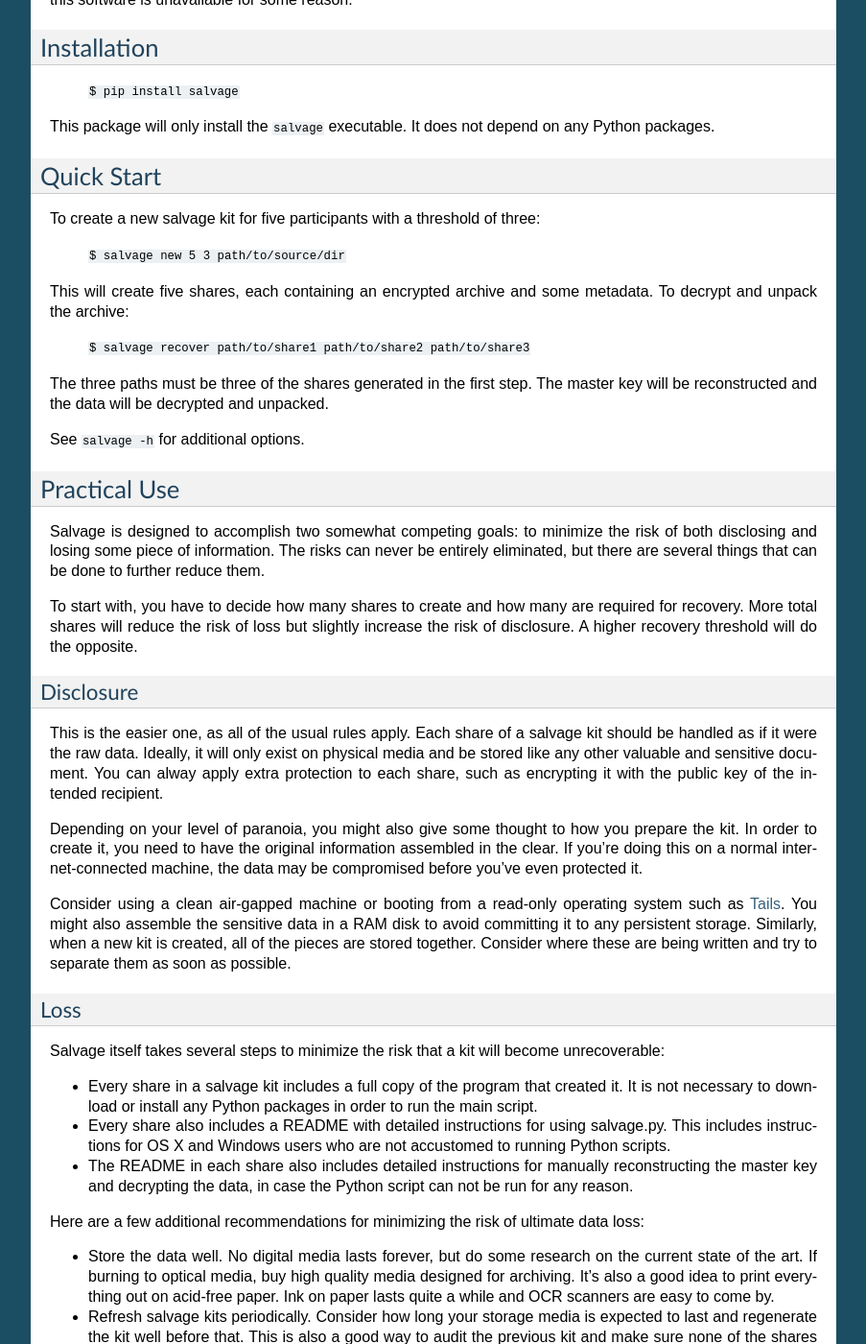
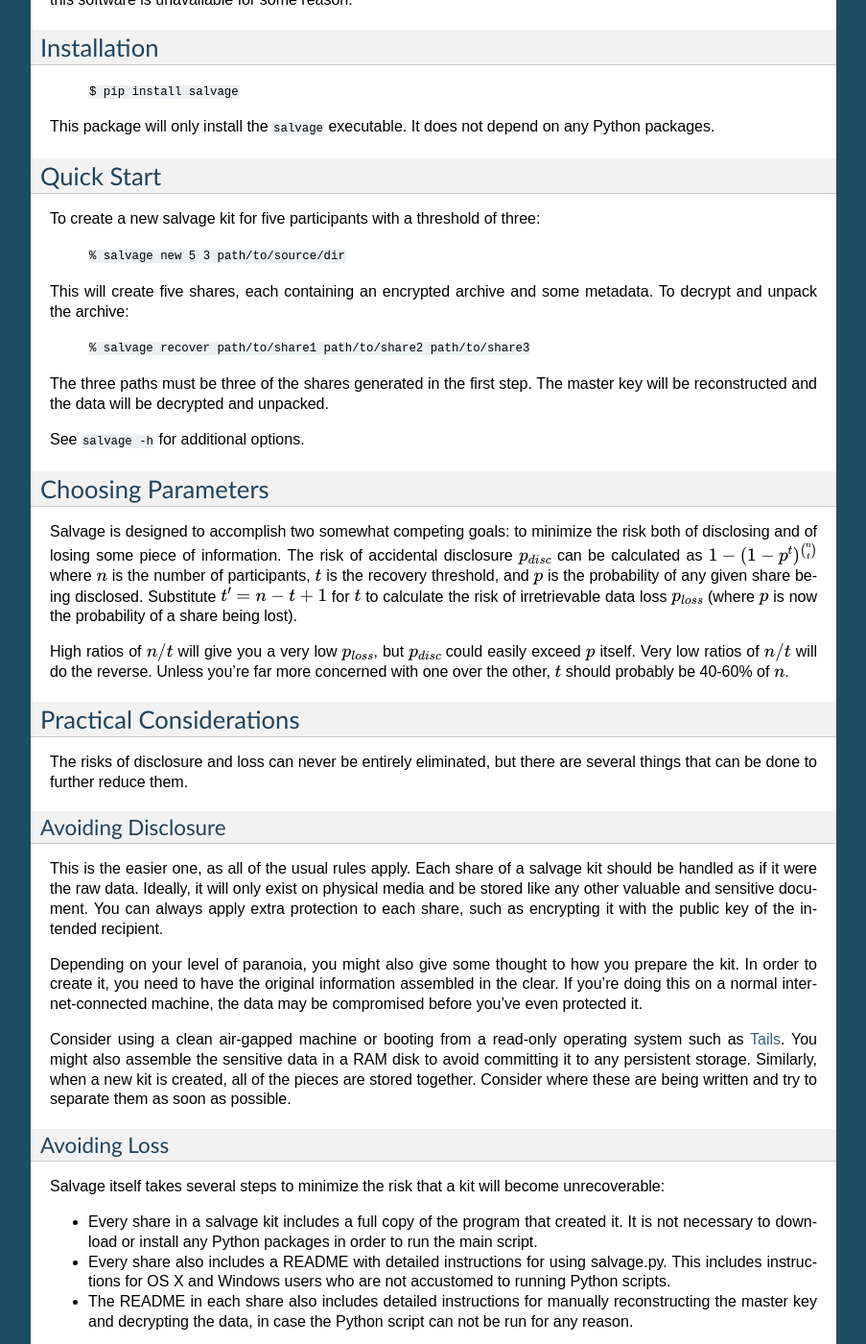
Before and after one commit to psagers/salvage, a Sphinx documentation site: the page built from docs/source/index.rst, in a window 1280 px wide and 1400 px high, scrolled down 363 px. Shown: the whole window at 96% size, without its empty margins (198-1101 px from the left). Built offline with Sphinx 7.4.7, drawn with Linux system fonts in a browser that asks for light colours; some of the changed text lies outside the part shown.

```diff
--- a/README.rst
+++ b/README.rst
@@ -34,12 +34,12 @@
 
 To create a new salvage kit for five participants with a threshold of three:
 
-    ``$ salvage new 5 3 path/to/source/dir``
+    ``% salvage new 5 3 path/to/source/dir``
 
 This will create five shares, each containing an encrypted archive and some
 metadata. To decrypt and unpack the archive:
 
-    ``$ salvage recover path/to/share1 path/to/share2 path/to/share3``
+    ``% salvage recover path/to/share1 path/to/share2 path/to/share3``
 
 The three paths must be three of the shares generated in the first step. The
 master key will be reconstructed and the data will be decrypted and unpacked.
--- a/docs/source/conf.py
+++ b/docs/source/conf.py
@@ -31,6 +31,7 @@
 extensions = [
     'sphinx.ext.autodoc',
     'sphinx.ext.viewcode',
+    'sphinx.ext.mathjax',
 ]
 
 # Add any paths that contain templates here, relative to this directory.
--- a/docs/source/index.rst
+++ b/docs/source/index.rst
@@ -4,27 +4,38 @@
 .. include:: ../../README.rst
 
 
-Practical Use
--------------
+Choosing Parameters
+-------------------
 
 Salvage is designed to accomplish two somewhat competing goals: to minimize the
-risk of both disclosing and losing some piece of information. The risks can
-never be entirely eliminated, but there are several things that can be done to
-further reduce them.
+risk both of disclosing and of losing some piece of information. The risk of
+accidental disclosure :math:`p_{disc}` can be calculated as :math:`1 - (1 -
+p^t)^\binom{n}{t}` where :math:`n` is the number of participants, :math:`t` is
+the recovery threshold, and :math:`p` is the probability of any given share
+being disclosed. Substitute :math:`t' = n - t + 1` for :math:`t` to calculate
+the risk of irretrievable data loss :math:`p_{loss}` (where :math:`p` is now the
+probability of a share being lost).
 
-To start with, you have to decide how many shares to create and how many are
-required for recovery. More total shares will reduce the risk of loss but
-slightly increase the risk of disclosure. A higher recovery threshold will do
-the opposite.
+High ratios of :math:`n/t` will give you a very low :math:`p_{loss}`, but
+:math:`p_{disc}` could easily exceed :math:`p` itself. Very low ratios of
+:math:`n/t` will do the reverse. Unless you're far more concerned with one over
+the other, :math:`t` should probably be 40-60% of :math:`n`.
 
 
-Disclosure
-~~~~~~~~~~
+Practical Considerations
+------------------------
+
+The risks of disclosure and loss can never be entirely eliminated, but there are
+several things that can be done to further reduce them.
+
+
+Avoiding Disclosure
+~~~~~~~~~~~~~~~~~~~
 
 This is the easier one, as all of the usual rules apply. Each share of a salvage
 kit should be handled as if it were the raw data. Ideally, it will only exist on
 physical media and be stored like any other valuable and sensitive document. You
-can alway apply extra protection to each share, such as encrypting it with the
+can always apply extra protection to each share, such as encrypting it with the
 public key of the intended recipient.
 
 Depending on your level of paranoia, you might also give some thought to how you
@@ -41,8 +52,8 @@
 possible.
 
 
-Loss
-~~~~
+Avoiding Loss
+~~~~~~~~~~~~~
 
 Salvage itself takes several steps to minimize the risk that a kit will become
 unrecoverable:
```
Also changed, not shown: other parts of docs/source/index.rst (+4 -4 lines), 1 other file.
